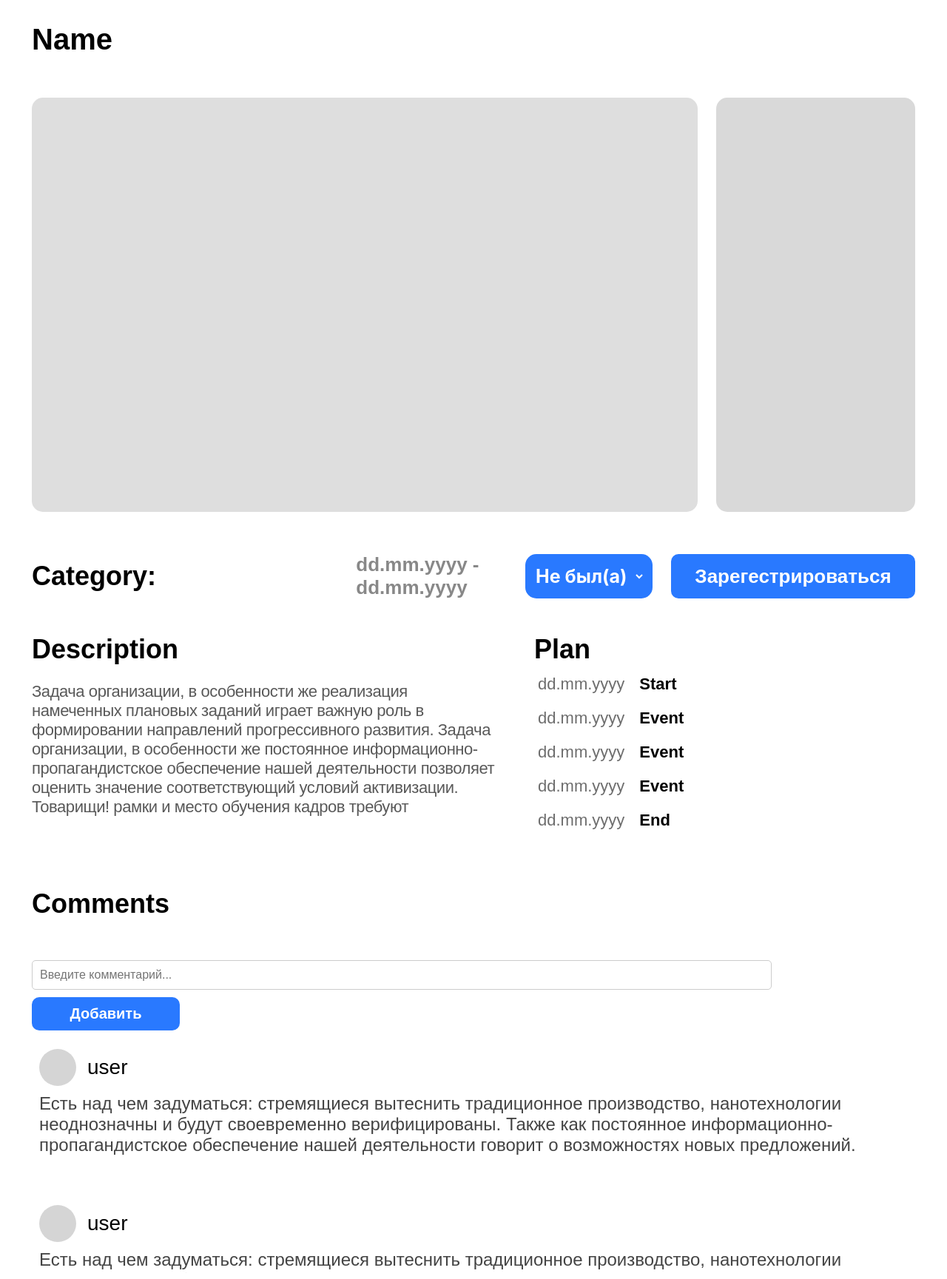
After one commit to dench1ka/InnoHackathon-404_team-LunaMeet, a Django app: page /eventpage in a window 1280 px wide. The commit adds this page. Shown: the whole page at 74% size. Run offline with Django 5.2, Linux system fonts and the light colour scheme.

Commit message:
eventpage, images in sign-in/up

```diff
--- /dev/null
+++ b/LunaMeet/LunaMeetSite/static/css/eventpage.css
@@ -0,0 +1,491 @@
+.event-page-day,
+.event-page-day * {
+  box-sizing: border-box;
+}
+.event-page-day {
+  background: #ffffff;
+  padding: 15px 35px 15px 35px;
+  display: flex;
+  flex-direction: column;
+  gap: 25px;
+  align-items: flex-start;
+  justify-content: flex-start;
+  height: 1713px;
+  position: relative;
+  overflow: hidden;
+}
+.frame-2 {
+  padding: 8px 0px 8px 0px;
+  display: flex;
+  flex-direction: row;
+  gap: 10px;
+  align-items: center;
+  justify-content: flex-start;
+  flex-shrink: 0;
+  width: 1370px;
+  position: relative;
+  overflow: hidden;
+}
+.name {
+  color: #000000;
+  text-align: left;
+  font-family: "Inter-SemiBold", sans-serif;
+  font-size: 40px;
+  font-weight: 600;
+  position: relative;
+  flex: 1;
+  height: 48px;
+}
+.content {
+  padding: 20px 0px 20px 0px;
+  display: flex;
+  flex-direction: row;
+  gap: 25px;
+  align-items: flex-start;
+  justify-content: flex-start;
+  align-self: stretch;
+  flex-shrink: 0;
+  height: 602px;
+  position: relative;
+}
+.image {
+  background: #dedede;
+  border-radius: 15px;
+  flex-shrink: 0;
+  width: 900px;
+  height: 560px;
+  position: relative;
+  overflow: hidden;
+}
+.owners {
+  background: #d9d9d9;
+  border-radius: 15px;
+  flex: 1;
+  height: 560px;
+  position: relative;
+  overflow: hidden;
+}
+.reg {
+  padding: 10px 0px 10px 0px;
+  display: flex;
+  flex-direction: row;
+  gap: 25px;
+  align-items: center;
+  justify-content: flex-end;
+  align-self: stretch;
+  flex-shrink: 0;
+  height: 80px;
+  position: relative;
+  overflow: hidden;
+}
+.category {
+  color: #000000;
+  text-align: left;
+  font-family: "Inter-SemiBold", sans-serif;
+  font-size: 36px;
+  font-weight: 600;
+  position: relative;
+  width: 657px;
+}
+.dd-mm-yyyy-dd-mm-yyyy {
+  color: #888888;
+  text-align: left;
+  font-family: "Inter-SemiBold", sans-serif;
+  font-size: 26px;
+  font-weight: 600;
+  position: relative;
+}
+.list {
+  background: #2979ff;
+  border-radius: 15px;
+  padding: 15px 10px 15px 10px;
+  display: flex;
+  flex-direction: row;
+  gap: 30px;
+  align-items: center;
+  justify-content: center;
+  align-self: stretch;
+  flex-shrink: 0;
+  position: relative;
+  overflow: hidden;
+}
+.div {
+  color: #ffffff;
+  text-align: left;
+  font-family: "Inter-SemiBold", sans-serif;
+  font-size: 24px;
+  font-weight: 600;
+  position: relative;
+}
+.chevron-down {
+  flex-shrink: 0;
+  width: 48px;
+  height: 48px;
+  position: relative;
+  overflow: visible;
+}
+.button {
+  background: #2979ff;
+  border-radius: 10px;
+  padding: 10px;
+  display: flex;
+  flex-direction: column;
+  gap: 10px;
+  align-items: center;
+  justify-content: center;
+  align-self: stretch;
+  flex-shrink: 0;
+  width: 330px;
+  position: relative;
+  overflow: hidden;
+}
+.div2 {
+  color: #ffffff;
+  text-align: left;
+  font-family: "Inter-SemiBold", sans-serif;
+  font-size: 26px;
+  font-weight: 600;
+  position: relative;
+}
+.info {
+  display: flex;
+  flex-direction: column;
+  gap: 45px;
+  align-items: flex-start;
+  justify-content: flex-start;
+  align-self: stretch;
+  flex-shrink: 0;
+  position: relative;
+  overflow: hidden;
+}
+.row {
+  display: flex;
+  flex-direction: row;
+  gap: 45px;
+  align-items: center;
+  justify-content: flex-start;
+  align-self: stretch;
+  flex-shrink: 0;
+  position: relative;
+  overflow: hidden;
+}
+.desc {
+  display: flex;
+  flex-direction: column;
+  gap: 0px;
+  align-items: flex-start;
+  justify-content: flex-start;
+  flex-shrink: 0;
+  width: 634px;
+  height: 322px;
+  position: relative;
+  overflow: hidden;
+}
+.head {
+  padding: 13px 0px 13px 0px;
+  display: flex;
+  flex-direction: row;
+  gap: 10px;
+  align-items: center;
+  justify-content: flex-start;
+  align-self: stretch;
+  flex-shrink: 0;
+  position: relative;
+  overflow: hidden;
+}
+.description {
+  color: #000000;
+  text-align: left;
+  font-family: "Inter-SemiBold", sans-serif;
+  font-size: 36px;
+  font-weight: 600;
+  position: relative;
+}
+.content2 {
+  padding: 10px 0px 10px 0px;
+  display: flex;
+  flex-direction: row;
+  gap: 10px;
+  align-items: flex-start;
+  justify-content: flex-start;
+  align-self: stretch;
+  flex-shrink: 0;
+  position: relative;
+  overflow: hidden;
+}
+.div3 {
+  color: #595959;
+  text-align: left;
+  font-family: "Inter-Regular", sans-serif;
+  font-size: 22px;
+  letter-spacing: -0.02em;
+  font-weight: 400;
+  position: relative;
+  flex: 1;
+  height: 232px;
+}
+.plan {
+  display: flex;
+  flex-direction: column;
+  gap: 0px;
+  align-items: flex-start;
+  justify-content: flex-start;
+  align-self: stretch;
+  flex: 1;
+  position: relative;
+  overflow: hidden;
+}
+.plan2 {
+  color: #000000;
+  text-align: left;
+  font-family: "Inter-SemiBold", sans-serif;
+  font-size: 36px;
+  font-weight: 600;
+  position: relative;
+}
+.content3 {
+  padding: 0px 5px 0px 5px;
+  display: flex;
+  flex-direction: column;
+  gap: 20px;
+  align-items: flex-start;
+  justify-content: flex-start;
+  align-self: stretch;
+  flex-shrink: 0;
+  position: relative;
+  overflow: hidden;
+}
+.event {
+  display: flex;
+  flex-direction: row;
+  gap: 20px;
+  align-items: center;
+  justify-content: flex-start;
+  align-self: stretch;
+  flex-shrink: 0;
+  position: relative;
+  overflow: hidden;
+}
+.date {
+  display: flex;
+  flex-direction: row;
+  gap: 10px;
+  align-items: flex-start;
+  justify-content: flex-start;
+  align-self: stretch;
+  flex-shrink: 0;
+  position: relative;
+  overflow: hidden;
+}
+.dd-mm-yyyy {
+  color: #6d6d6d;
+  text-align: left;
+  font-family: "Inter-Regular", sans-serif;
+  font-size: 22px;
+  font-weight: 400;
+  position: relative;
+}
+.text {
+  display: flex;
+  flex-direction: row;
+  gap: 0px;
+  align-items: flex-start;
+  justify-content: flex-start;
+  align-self: stretch;
+  flex: 1;
+  position: relative;
+  overflow: hidden;
+}
+.start {
+  color: #000000;
+  text-align: left;
+  font-family: "Inter-SemiBold", sans-serif;
+  font-size: 22px;
+  font-weight: 600;
+  position: relative;
+}
+.event2 {
+  color: #000000;
+  text-align: left;
+  font-family: "Inter-SemiBold", sans-serif;
+  font-size: 22px;
+  font-weight: 600;
+  position: relative;
+}
+.end {
+  color: #000000;
+  text-align: left;
+  font-family: "Inter-SemiBold", sans-serif;
+  font-size: 22px;
+  font-weight: 600;
+  position: relative;
+}
+.comments {
+  display: flex;
+  flex-direction: column;
+  gap: 25px;
+  align-items: flex-start;
+  justify-content: flex-start;
+  align-self: stretch;
+  flex-shrink: 0;
+  position: relative;
+  overflow: hidden;
+}
+.head2 {
+  padding: 10px 0px 10px 0px;
+  display: flex;
+  flex-direction: row;
+  gap: 10px;
+  align-items: center;
+  justify-content: flex-start;
+  align-self: stretch;
+  flex-shrink: 0;
+  position: relative;
+  overflow: hidden;
+}
+.comments2 {
+  color: #000000;
+  text-align: left;
+  font-family: "Inter-SemiBold", sans-serif;
+  font-size: 36px;
+  font-weight: 600;
+  position: relative;
+}
+.content4 {
+  display: flex;
+  flex-direction: column;
+  gap: 15px;
+  align-items: flex-start;
+  justify-content: flex-start;
+  align-self: stretch;
+  flex-shrink: 0;
+  position: relative;
+  overflow: hidden;
+}
+.comment {
+  display: flex;
+  flex-direction: column;
+  gap: 10px;
+  align-items: flex-start;
+  justify-content: flex-start;
+  align-self: stretch;
+  flex-shrink: 0;
+  position: relative;
+  overflow: hidden;
+}
+.user {
+  padding: 0px 10px 0px 10px;
+  display: flex;
+  flex-direction: row;
+  gap: 15px;
+  align-items: center;
+  justify-content: flex-start;
+  align-self: stretch;
+  flex-shrink: 0;
+  height: 50px;
+  position: relative;
+  overflow: hidden;
+}
+.icon {
+  background: #d5d5d5;
+  border-radius: 29px;
+  align-self: stretch;
+  flex-shrink: 0;
+  width: 50px;
+  position: relative;
+  overflow: hidden;
+}
+.user2 {
+  color: #000000;
+  text-align: left;
+  font-family: "Inter-Medium", sans-serif;
+  font-size: 28px;
+  font-weight: 500;
+  position: relative;
+}
+.text2 {
+  padding: 0px 10px 0px 10px;
+  display: flex;
+  flex-direction: column;
+  gap: 10px;
+  align-items: flex-start;
+  justify-content: flex-start;
+  align-self: stretch;
+  flex-shrink: 0;
+  position: relative;
+  overflow: hidden;
+}
+.div4 {
+  color: #444444;
+  text-align: left;
+  font-family: "Inter-Regular", sans-serif;
+  font-size: 24px;
+  font-weight: 400;
+  position: relative;
+  align-self: stretch;
+  height: 136px;
+}
+
+.comment-input {
+  display: flex;
+  flex-direction: column;
+  gap: 10px;
+  align-items: left;
+  justify-content: flex-start;
+  margin-top: 20px;
+}
+
+.comment-input input {
+  width: 100%;
+  min-width: 1000px;
+  padding: 10px;
+  border: 1px solid #ccc;
+  border-radius: 5px;
+  font-family: "Inter-Regular", sans-serif;
+  font-size: 16px;
+  color: #333;
+  outline: none;
+  transition: border-color 0.3s ease;
+}
+
+.comment-input input:focus {
+  border-color: #2979ff;
+}
+
+.comment-input button {
+  width: 20%;
+  height: 45px;
+  padding: 10px 20px;
+  background-color: #2979ff;
+  border: none;
+  border-radius: 5px;
+  color: white;
+  font-family: "Inter-SemiBold", sans-serif;
+  font-size: 20px;
+  cursor: pointer;
+  transition: background-color 0.3s ease;
+  border-radius: 10px;
+
+}
+
+.comment-input button:hover {
+  background-color: #1a5fb8;
+}
+
+.comment-input button:active {
+  background-color: #164a91;
+}
+
+
+.select {
+  color: #ffffff;
+  font-size: 25px;
+  background-color: #2979FF;
+  border: none;
+  font-family: 'inter', sans-serif;
+
+}
+
+.select, option, .comment-input button {
+  font-weight: bold;
+}
--- a/LunaMeet/LunaMeetSite/static/css/login.css
+++ b/LunaMeet/LunaMeetSite/static/css/login.css
@@ -37,7 +37,7 @@ html, body {
 }
 
 .image {
-  background: url('fot.png') no-repeat center center;
+  background: url('../img/Day.png') no-repeat center center;
   background-size: 100% 100%; /* Картинка заполняет контейнер без сохранения пропорций */
   width: 100%; /* Уменьшенная ширина для центрирования */
   height: 100%; /* Пропорциональная высота */
--- /dev/null
+++ b/LunaMeet/LunaMeetSite/templates/eventpage.html
@@ -0,0 +1,140 @@
+<!DOCTYPE html>
+{% load static %}
+<html lang="en">
+<head>
+    <meta charset="UTF-8">
+    <meta name="viewport" content="width=device-width, initial-scale=1.0">
+    <title>Sign-up Page</title>
+    <link rel="stylesheet" href='{% static "css/eventpage.css" %}' />
+</head>
+<body>
+<div class="event-page-day">
+    <div class="frame-2">
+      <div class="name">Name</div>
+    </div>
+    <div class="content">
+      <div class="image"></div>
+      <div class="owners"></div>
+    </div>
+    <div class="reg">
+      <div class="category">Category:</div>
+      <div class="dd-mm-yyyy-dd-mm-yyyy">dd.mm.yyyy - dd.mm.yyyy</div>
+      <div class="list">
+        <select class="select"><option value="Не был(а)">Не был(а)</option><option value="Был(а)">Был(а)</option><option value="Планирую">Планирую</option></select>
+        <!-- <img class="chevron-down" src="chevron-down0.svg" /> -->
+      </div>
+      <div class="button">
+        <div class="div2">Зарегестрироваться</div>
+      </div>
+    </div>
+    <div class="info">
+      <div class="row">
+        <div class="desc">
+          <div class="head">
+            <div class="description">Description</div>
+          </div>
+          <div class="content2">
+            <div class="div3">
+              Задача организации, в особенности же реализация намеченных плановых
+              заданий играет важную роль в формировании направлений прогрессивного
+              развития. Задача организации, в особенности же постоянное
+              информационно-пропагандистское обеспечение нашей деятельности
+              позволяет оценить значение соответствующий условий активизации.
+              Товарищи! рамки и место обучения кадров требуют
+            </div>
+          </div>
+        </div>
+        <div class="plan">
+          <div class="head">
+            <div class="plan2">Plan</div>
+          </div>
+          <div class="content3">
+            <div class="event">
+              <div class="date">
+                <div class="dd-mm-yyyy">dd.mm.yyyy</div>
+              </div>
+              <div class="text">
+                <div class="start">Start</div>
+              </div>
+            </div>
+            <div class="event">
+              <div class="date">
+                <div class="dd-mm-yyyy">dd.mm.yyyy</div>
+              </div>
+              <div class="text">
+                <div class="event2">Event</div>
+              </div>
+            </div>
+            <div class="event">
+              <div class="date">
+                <div class="dd-mm-yyyy">dd.mm.yyyy</div>
+              </div>
+              <div class="text">
+                <div class="event2">Event</div>
+              </div>
+            </div>
+            <div class="event">
+              <div class="date">
+                <div class="dd-mm-yyyy">dd.mm.yyyy</div>
+              </div>
+              <div class="text">
+                <div class="event2">Event</div>
+              </div>
+            </div>
+            <div class="event">
+              <div class="date">
+                <div class="dd-mm-yyyy">dd.mm.yyyy</div>
+              </div>
+              <div class="text">
+                <div class="end">End</div>
+              </div>
+            </div>
+          </div>
+        </div>
+      </div>
+    </div>
+    <div class="comments">
+      <div class="head2">
+        <div class="comments2">Comments</div>
+      </div>
+      <div class="comment-input">
+        <input type="text" placeholder="Введите комментарий..." />
+        <button>Добавить</button>
+      </div>
+
+      <div class="content4">
+        <div class="comment">
+          <div class="user">
+            <div class="icon"></div>
+            <div class="user2">user</div>
+          </div>
+          <div class="text2">
+            <div class="div4">
+              Есть над чем задуматься: стремящиеся вытеснить традиционное
+              производство, нанотехнологии неоднозначны и будут своевременно
+              верифицированы. Также как постоянное информационно-пропагандистское
+              обеспечение нашей деятельности говорит о возможностях новых
+              предложений.
+            </div>
+          </div>
+        </div>
+        <div class="comment">
+          <div class="user">
+            <div class="icon"></div>
+            <div class="user2">user</div>
+          </div>
+          <div class="text2">
+            <div class="div4">
+              Есть над чем задуматься: стремящиеся вытеснить традиционное
+              производство, нанотехнологии неоднозначны и будут своевременно
+              верифицированы. Также как постоянное информационно-пропагандистское
+              обеспечение нашей деятельности говорит о возможностях новых
+              предложений.
+            </div>
+          </div>
+        </div>
+      </div>
+    </div>
+  </div>
+</body>
+</html>
--- a/LunaMeet/LunaMeetSite/templates/registration.html
+++ b/LunaMeet/LunaMeetSite/templates/registration.html
@@ -8,7 +8,7 @@
     <link rel="stylesheet" href='{% static "css/registration_page.css" %}' />
 </head>
 <body>
-    <div class="login">
+    <div class="registration">
         <div class="image-container">
             <div class="image"></div>
         </div>
--- a/LunaMeet/LunaMeetSite/urls.py
+++ b/LunaMeet/LunaMeetSite/urls.py
@@ -7,5 +7,6 @@ urlpatterns = [
     path('sign-in', views.show_sign_in),
     path('user-sign-up', views.register),
     path('user-sign-in', views.login),
+    path('eventpage', views.show_eventpage),
     path('', views.main_page)
 ]
--- a/LunaMeet/LunaMeetSite/views.py
+++ b/LunaMeet/LunaMeetSite/views.py
@@ -13,6 +13,9 @@ def show_sign_up(request):
 
 def show_sign_in(request):
     return render(request, "login.html")
+
+def show_eventpage(request):
+    return render(request, "eventpage.html")
 
 def show_profile(request):
     return render(request, "profile.html")
```
Also changed, not shown: LunaMeet/LunaMeetSite/static/css/registration_page.css (+10 -9 lines), LunaMeet/LunaMeetSite/static/img/Day.png (added), LunaMeet/LunaMeetSite/static/img/Night.png (added).
